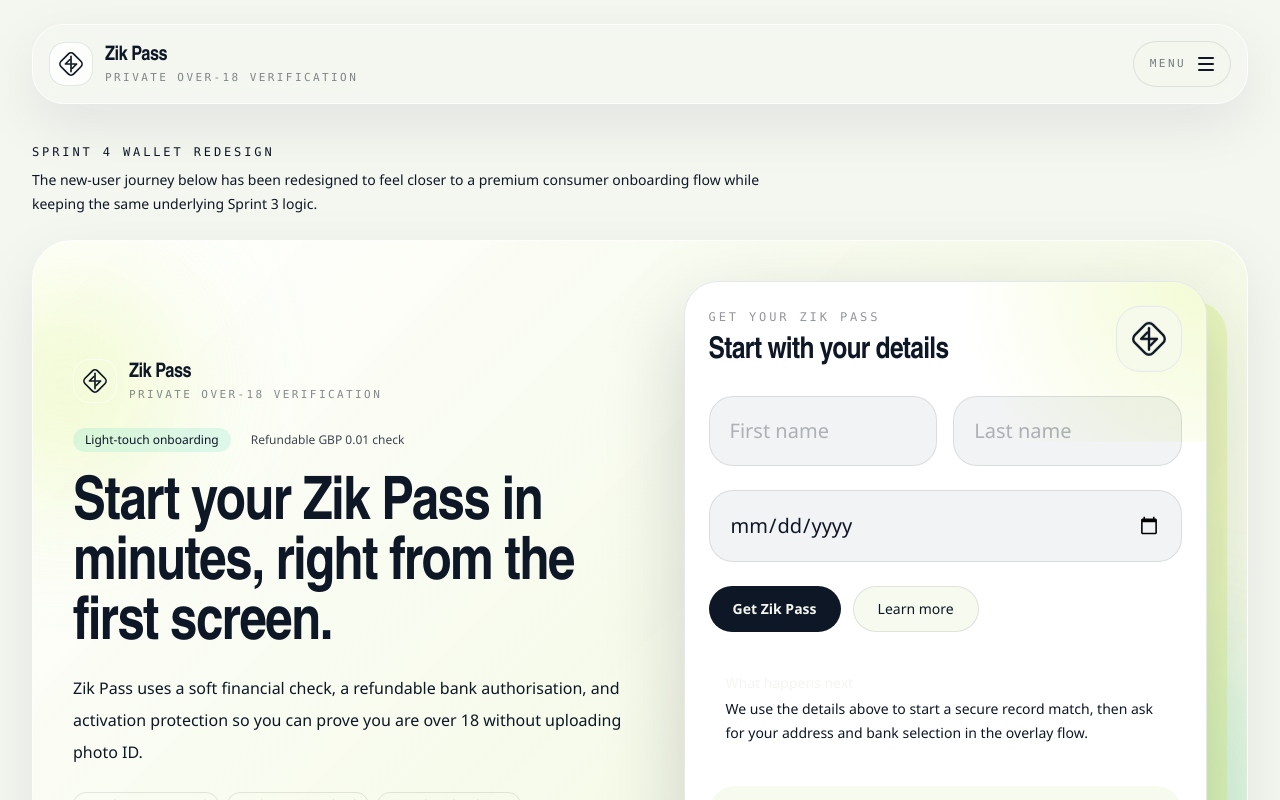
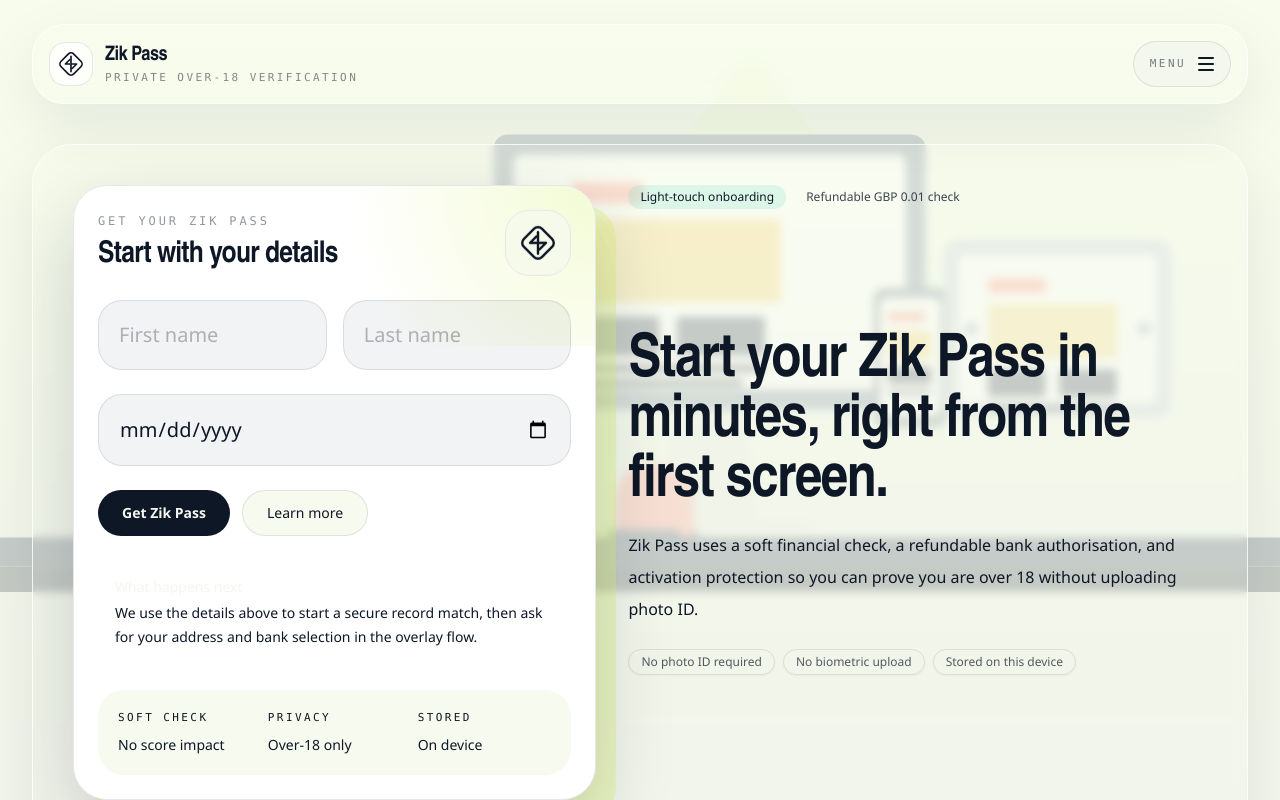
Before and after one commit to ehimakin/ZikPass, a Next.js app: page /wallet in a window 1280 px wide. Shown: the top 800 px of the page. Built offline with nearby package versions, Linux system fonts and the light colour scheme.

Commit message:
Refresh wallet and app shell presentation

```diff
--- a/app/wallet/page.tsx
+++ b/app/wallet/page.tsx
@@ -4,16 +4,7 @@
 export default function WalletPage() {
   return (
     <AppShell currentPath="/wallet">
-      <main className="grid gap-6">
-        <div className="max-w-3xl">
-          <p className="font-mono text-xs uppercase tracking-[0.24em] text-ink/48">
-            Sprint 4 wallet redesign
-          </p>
-          <p className="mt-2 text-sm leading-6 text-ink/66">
-            The new-user journey below has been redesigned to feel closer to a premium consumer
-            onboarding flow while keeping the same underlying Sprint 3 logic.
-          </p>
-        </div>
+      <main>
         <WalletSurface />
       </main>
     </AppShell>
--- a/components/app-shell.tsx
+++ b/components/app-shell.tsx
@@ -22,11 +22,27 @@
   currentPath?: string;
 }) {
   const [menuOpen, setMenuOpen] = useState(false);
+  const showWalletBackground = currentPath === "/wallet";
 
   return (
-    <div className={clsx("min-h-screen bg-mist text-ink")}>
-      <div className="absolute inset-x-0 top-0 -z-10 h-[460px] bg-[radial-gradient(circle_at_top_left,_rgba(215,241,113,0.66),_transparent_38%),radial-gradient(circle_at_top_right,_rgba(201,242,123,0.38),_transparent_34%),linear-gradient(180deg,_#fbfff1_0%,_#f4f7ee_42%,_#eef2e6_100%)]" />
-      <div className="mx-auto flex min-h-screen w-full max-w-7xl flex-col px-4 pb-16 pt-6 sm:px-6 lg:px-8">
+    <div
+      className={clsx("relative min-h-screen text-ink", showWalletBackground ? "bg-[#eef2e6]" : "bg-mist")}
+      style={
+        showWalletBackground
+          ? {
+              backgroundImage:
+                "linear-gradient(180deg, rgba(251,255,241,0.74) 0%, rgba(244,247,238,0.80) 40%, rgba(238,242,230,0.88) 100%), url('/homepage-device-bg.svg')",
+              backgroundPosition: "center top",
+              backgroundRepeat: "no-repeat",
+              backgroundSize: "100% auto"
+            }
+          : undefined
+      }
+    >
+      {!showWalletBackground ? (
+        <div className="absolute inset-x-0 top-0 -z-10 h-[460px] bg-[radial-gradient(circle_at_top_left,_rgba(215,241,113,0.66),_transparent_38%),radial-gradient(circle_at_top_right,_rgba(201,242,123,0.38),_transparent_34%),linear-gradient(180deg,_#fbfff1_0%,_#f4f7ee_42%,_#eef2e6_100%)]" />
+      ) : null}
+      <div className="relative z-10 mx-auto flex min-h-screen w-full max-w-7xl flex-col px-4 pb-16 pt-6 sm:px-6 lg:px-8">
         <header className="mb-10 rounded-[32px] border border-white/80 bg-white/78 px-4 py-4 shadow-panel backdrop-blur">
           <div className="flex items-center justify-between gap-4">
             <Link href="/" className="flex items-center">
--- a/components/hero-slideshow.tsx
+++ b/components/hero-slideshow.tsx
@@ -132,6 +132,14 @@
       )}
     >
       <div className={clsx("absolute inset-0 transition-opacity duration-700", activeSlide.glowClassName)} />
+      <div
+        aria-hidden="true"
+        className="absolute inset-y-0 right-0 hidden w-[52%] bg-right-bottom bg-no-repeat opacity-80 lg:block"
+        style={{
+          backgroundImage: "url('/homepage-device-bg.svg')",
+          backgroundSize: "contain"
+        }}
+      />
       <div className="absolute inset-0 bg-[linear-gradient(90deg,_rgba(14,23,38,0.82)_0%,_rgba(14,23,38,0.56)_42%,_rgba(14,23,38,0.16)_100%)]" />
 
       <div className="relative mx-auto flex min-h-[420px] max-w-7xl items-end px-6 py-8 sm:min-h-[520px] sm:px-8 sm:py-10 lg:px-10 lg:py-12">
--- a/components/wallet-surface.tsx
+++ b/components/wallet-surface.tsx
@@ -505,33 +505,9 @@
 
   return (
     <div className="grid gap-6">
-      <section className="relative overflow-hidden rounded-[40px] border border-white/80 bg-[linear-gradient(135deg,_rgba(255,255,255,0.96),_rgba(247,251,236,0.98)_48%,_rgba(240,247,221,0.96)_100%)] px-6 py-8 shadow-panel sm:px-10 sm:py-10">
-        <div className="absolute -left-20 top-8 h-56 w-56 rounded-full bg-lime/30 blur-3xl" />
-        <div className="absolute -right-16 bottom-0 h-72 w-72 rounded-full bg-teal/20 blur-3xl" />
-        <div className="relative grid gap-8 lg:grid-cols-[1.05fr_0.95fr] lg:items-center">
-          <div className="space-y-6">
-            <ZikLogoLockup />
-            <div className="flex flex-wrap gap-2">
-              <StatusPill tone="good">Light-touch onboarding</StatusPill>
-              <StatusPill tone="neutral">Refundable GBP 0.01 check</StatusPill>
-            </div>
-            <div className="space-y-4">
-              <h2 className="max-w-3xl font-heading text-5xl font-semibold leading-[0.92] tracking-tight text-ink sm:text-6xl">
-                Start your Zik Pass in minutes, right from the first screen.
-              </h2>
-              <p className="max-w-2xl text-base leading-8 text-ink/68">
-                Zik Pass uses a soft financial check, a refundable bank authorisation, and
-                activation protection so you can prove you are over 18 without uploading photo ID.
-              </p>
-            </div>
-            <div className="flex flex-wrap gap-2 text-xs text-ink/70">
-              <TrustChip label="No photo ID required" />
-              <TrustChip label="No biometric upload" />
-              <TrustChip label="Stored on this device" />
-            </div>
-          </div>
-
-          <div className="relative">
+      <section className="relative overflow-hidden rounded-[40px] border border-white/80 bg-white/72 px-6 py-8 shadow-panel backdrop-blur-sm sm:px-10 sm:py-10">
+        <div className="relative grid gap-8 md:grid-cols-[minmax(0,0.95fr)_minmax(0,1.05fr)] md:items-start">
+          <div className="relative md:order-1">
             <div className="absolute inset-0 translate-x-5 translate-y-5 rounded-[34px] bg-lime/35" />
             <div className="relative overflow-hidden rounded-[34px] border border-ink/8 bg-white p-6 shadow-[0_30px_80px_rgba(14,23,38,0.18)]">
               <div className="absolute inset-x-0 top-0 h-40 bg-[radial-gradient(circle_at_top_right,_rgba(215,241,113,0.3),_transparent_45%)]" />
@@ -611,6 +587,29 @@
                   <HeroMetric label="Privacy" value="Over-18 only" dark />
                   <HeroMetric label="Stored" value="On device" dark />
                 </div>
+              </div>
+            </div>
+          </div>
+
+          <div className="space-y-6 md:order-2 md:flex md:self-stretch md:flex-col md:space-y-0">
+            <div className="flex flex-wrap gap-2">
+              <StatusPill tone="good">Light-touch onboarding</StatusPill>
+              <StatusPill tone="neutral">Refundable GBP 0.01 check</StatusPill>
+            </div>
+            <div className="space-y-6 md:flex md:flex-1 md:flex-col md:justify-center">
+              <div className="space-y-4">
+                <h2 className="max-w-3xl font-heading text-5xl font-semibold leading-[0.92] tracking-tight text-ink sm:text-6xl">
+                  Start your Zik Pass in minutes, right from the first screen.
+                </h2>
+                <p className="max-w-2xl text-base leading-8 text-ink/68">
+                  Zik Pass uses a soft financial check, a refundable bank authorisation, and
+                  activation protection so you can prove you are over 18 without uploading photo ID.
+                </p>
+              </div>
+              <div className="flex flex-wrap gap-2 text-xs text-ink/70">
+                <TrustChip label="No photo ID required" />
+                <TrustChip label="No biometric upload" />
+                <TrustChip label="Stored on this device" />
               </div>
             </div>
           </div>
```
Also changed, not shown: public/free-background-images-featured.jpg (added), public/homepage-device-bg.svg (added).
